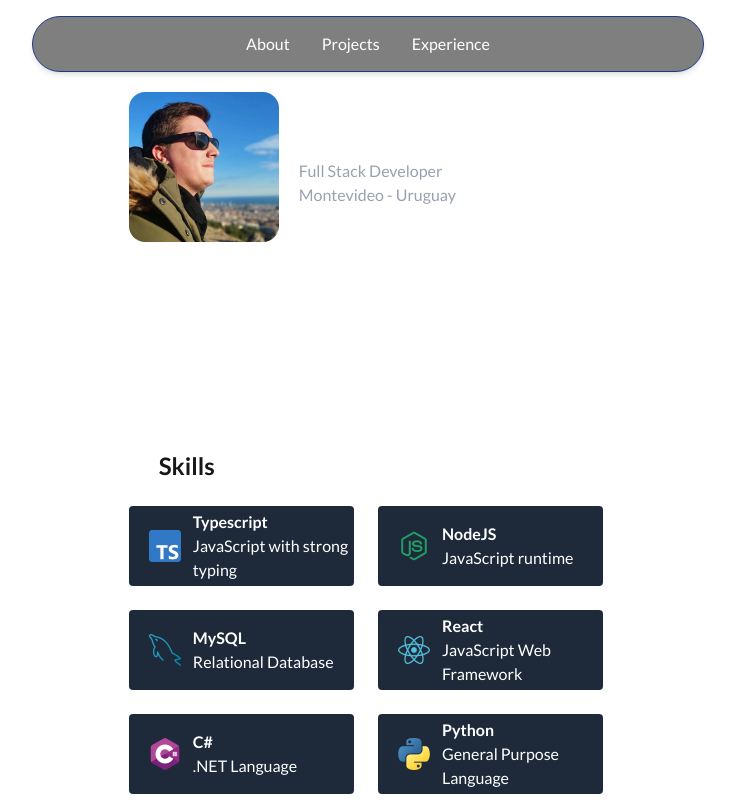
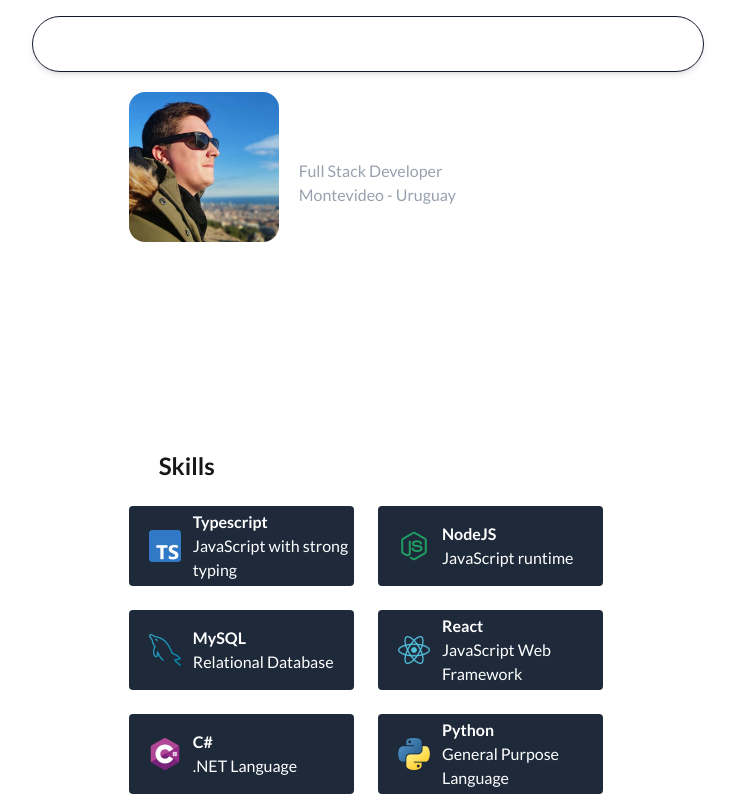
Before and after one commit to AgusLasalvia/portfolio, a Next.js app: page / in a window 1280 px wide. Shown: the top 800 px of the page, without its empty margins (272-1007 px from the left). Built offline with nearby package versions, Linux system fonts and the light colour scheme.

Commit message:
change: navbar ui

```diff
--- a/components/Navbar.tsx
+++ b/components/Navbar.tsx
@@ -6,7 +6,7 @@ const links = [
 
 export default function Navbar() {
 	return (
-		<nav className="fixed top-4  z-50 w-[90%] max-w-2xl mx-auto h-14 px-6 flex items-center justify-center bg-black/50 backdrop-blur-md border border-blue-900 rounded-full shadow-md">
+		<nav className="fixed top-4  z-50 w-[90%] max-w-2xl mx-auto h-14 px-6 flex items-center justify-center bg-gray/50 border-1 border-gray-900 backdrop-blur-md rounded-full shadow-md">
 
 			<ul className="flex gap-8">
 				{links.map((link) => (
```
